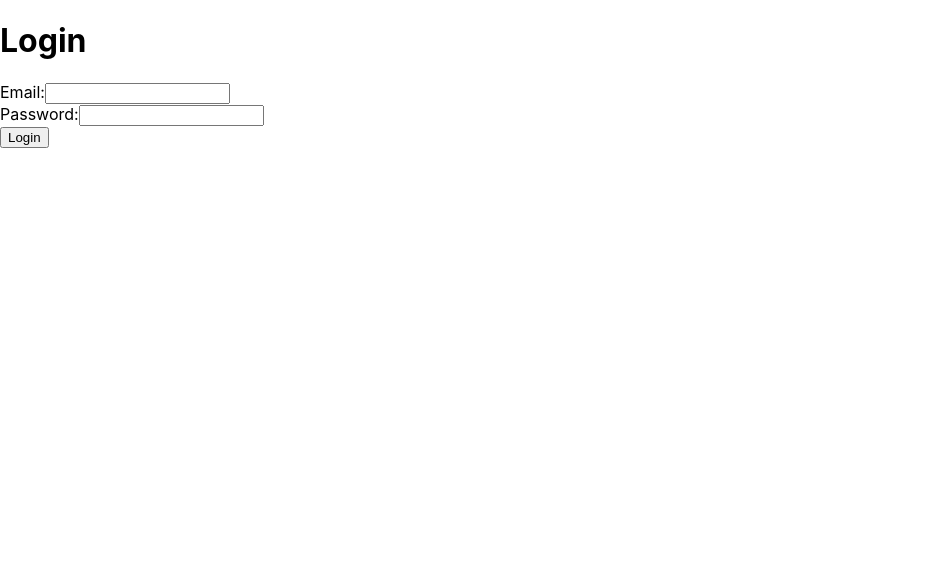
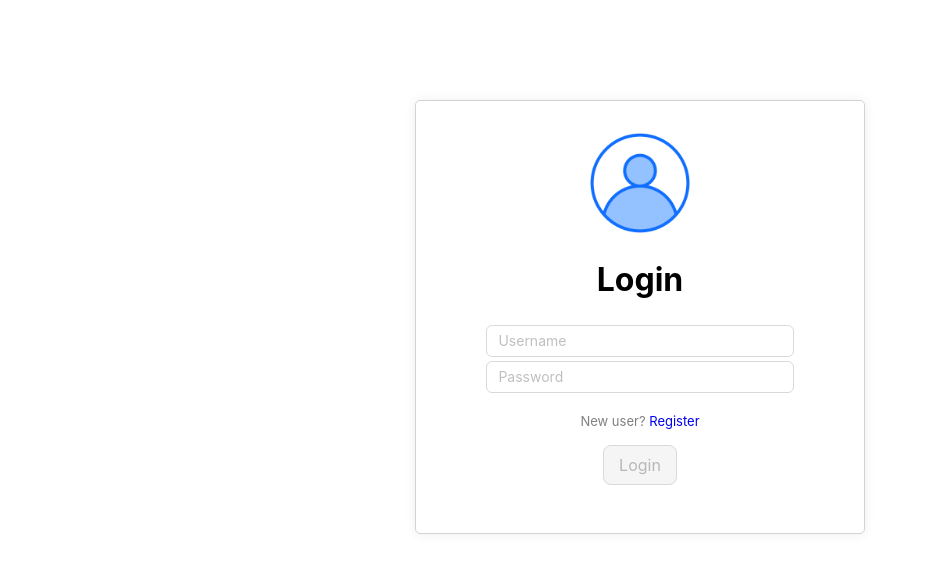
Before and after one commit to phu-nguyen-dinh/TodoApp, a React (Create React App) app in the folder client/: page /login in a window 1280 px wide. Shown: the top 572 px of the page, without its empty margins (0-928 px from the left). Built offline with nearby package versions, Linux system fonts and the light colour scheme.

Commit message:
feature/ adding login UI

```diff
--- a/client/package.json
+++ b/client/package.json
@@ -7,6 +7,8 @@
     "@testing-library/jest-dom": "^6.8.0",
     "@testing-library/react": "^16.3.0",
     "@testing-library/user-event": "^13.5.0",
+    "antd": "^5.27.1",
+    "axios": "^1.11.0",
     "react": "^19.1.1",
     "react-dom": "^19.1.1",
     "react-router": "^7.8.1",
--- a/client/src/pages/Auth/Login.jsx
+++ b/client/src/pages/Auth/Login.jsx
@@ -1,20 +1,53 @@
 import React from "react";
+import AuthServices from "../../services/authServices.js";
+import {Link, useNavigate } from "react-router-dom";
+import  styles from "./Login.module.css"
+import login from "../../assets/login.png";
+import {Button, Input, message} from "antd";
 
 function Login() {
+    const [username, setUsername] = React.useState("");
+    const [password, setPassword] = React.useState("");
+    const [loading, setLoading] = React.useState(false);
+    const navigate = useNavigate();
+
+    const handleSubmit = async () => {
+        try{
+            setLoading(true);
+            let data ={
+                username,
+                password
+            }
+            const response = await AuthServices.loginUser(data);
+            console.log(response.data);
+            localStorage.setItem("token", response.data.token);
+            navigate("/to-do-list");
+        }catch (error) {
+            console.error("Login failed:", error);
+        }finally {
+            setLoading(false);
+        }
+    }
   return (
     <div>
-      <h1>Login</h1>
-      <form>
-        <div>
-          <label>Email:</label>
-          <input type="email" />
+      <div className={styles.login__card}>
+        <img src={login} alt="Login" />
+        <h2>Login</h2>
+        <div className={styles.input__wrapper}>
+          <Input placeholder="Username" value={username} onChange={(e) => setUsername(e.target.value)} />
         </div>
-        <div>
-          <label>Password:</label>
-          <input type="password" />
+        <div className={styles.input__wrapper}>
+          <Input placeholder="Password" type="password" value={password} onChange={(e) => setPassword(e.target.value)} />
         </div>
-        <button type="submit">Login</button>
-      </form>
+        <div className={styles.input__info}>
+          <div className={styles.register__link}>
+            New user? <Link to="/register">Register</Link>
+          </div>
+          <div>
+            <Button loading={loading} type="primary" size="large" disabled={!username || !password} onClick={handleSubmit}>Login</Button>
+          </div>
+        </div>
+      </div>
     </div>
   );
 }
--- /dev/null
+++ b/client/src/pages/Auth/Login.module.css
@@ -0,0 +1,53 @@
+.login__card{
+    width: 30%;
+    margin-left: auto;
+    margin-right: auto;
+   margin-top: 100px;
+   box-shadow: 0px 0.344px 12px rgb(238, 238, 238);
+   padding: 2rem;
+   border: 1px solid lightgray;
+   border-radius: 5px;
+   display: flex;
+   justify-content: center;
+   flex-direction: column;
+   align-items: center;
+}
+
+.login__card h2{
+    text-align: center;
+    font-size: 2rem;
+}
+
+
+.input__wrapper,.input__inline__wrapper{
+    margin-bottom: 1%;
+    width: 80%;
+
+}
+
+.input__inline__wrapper{
+    display: flex;
+    justify-content: space-between;
+}
+
+
+.login__card img{
+    width: 100px;
+}
+
+.input__info{
+    text-align: center;
+    font-size: 13px;
+    color:gray;
+    margin-bottom: 1rem;
+}
+.register__link{
+    margin: 1rem 0;
+}
+.input__info a{
+    text-decoration: none;
+}
+
+.input__info a:hover{
+    text-decoration: underline;
+}
--- /dev/null
+++ b/client/src/services/authServices.js
@@ -0,0 +1,16 @@
+import axios from 'axios';
+
+const SERVER_URL = 'http://localhost:5000/api/';
+
+const registerUser = (data) => {
+    return axios.post(`${SERVER_URL}register`, data);
+}
+
+const loginUser = (data) => {
+    return axios.post(`${SERVER_URL}login`, data);
+}
+
+export default {
+    registerUser,
+    loginUser
+};
```
Also changed, not shown: 1 other file (tests, documents, lock files or other folders).
